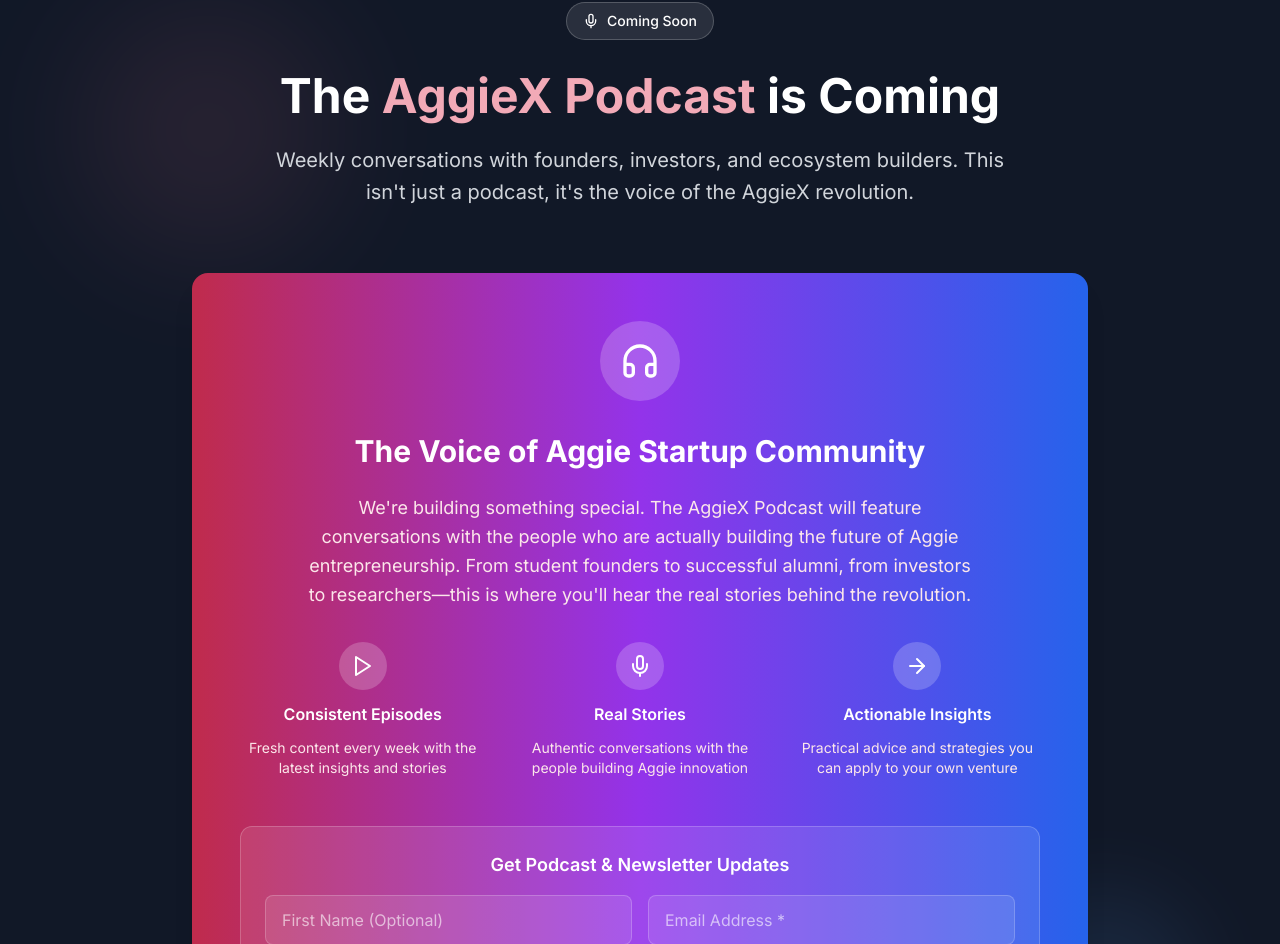
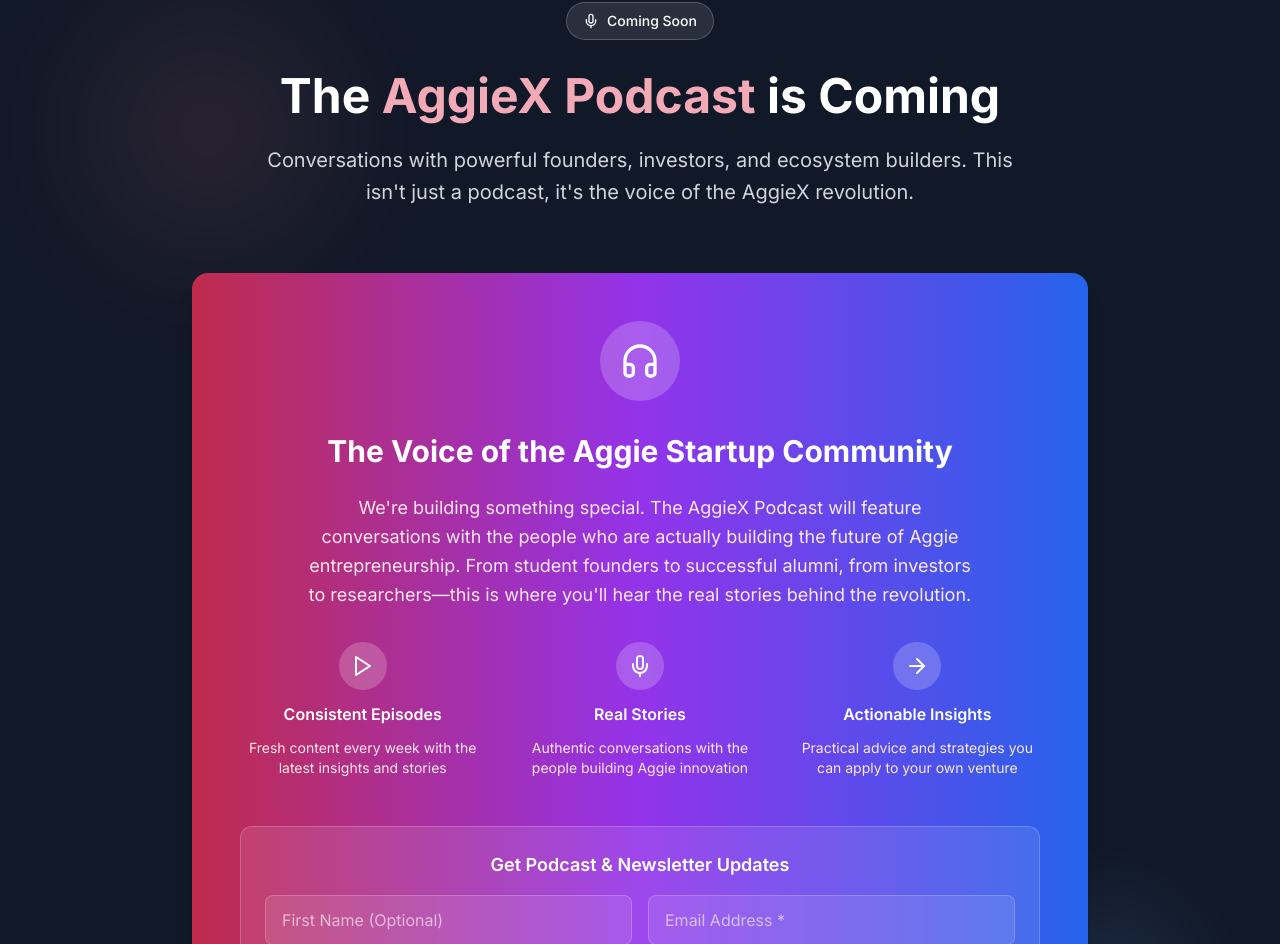
Before and after one commit to inquerium/aggiex_website, a React (Vite) app: page / in a window 1280 px wide. Shown: the part 4499-5443 px from the top of the page. Built offline with nearby package versions, Linux system fonts and the light colour scheme.

Commit message:
Changed wording throughout website to improve relations.

```diff
--- a/src/components/sections/Podcast.jsx
+++ b/src/components/sections/Podcast.jsx
@@ -101,7 +101,7 @@ export default function Podcast() {
               The <span className="text-maroon-300">AggieX Podcast</span> is Coming
             </h2>
             <p className="text-gray-300 text-xl max-w-3xl mx-auto leading-relaxed">
-              Weekly conversations with founders, investors, and ecosystem builders.
+              Conversations with powerful founders, investors, and ecosystem builders.
               This isn't just a podcast, it's the voice of the AggieX revolution.
             </p>
           </div>
@@ -118,7 +118,7 @@ export default function Podcast() {
               </div>
 
               <div className="text-center space-y-6">
-                <h3 className="text-3xl font-bold">The Voice of Aggie Startup Community</h3>
+                <h3 className="text-3xl font-bold">The Voice of the Aggie Startup Community</h3>
                 <p className="text-maroon-100 text-lg max-w-2xl mx-auto leading-relaxed">
                   We're building something special. The AggieX Podcast will feature conversations with the people
                   who are actually building the future of Aggie entrepreneurship. From student founders to successful
--- a/src/components/sections/Process.jsx
+++ b/src/components/sections/Process.jsx
@@ -61,7 +61,7 @@ const applicationSteps = [
       "Demo day with investor showcase",
     ],
     cta: "Learn About Program",
-    timeline: "August 2025",
+    timeline: "August 2025 & January 2026",
     urgency: "Program begins"
   },
 ];
```
